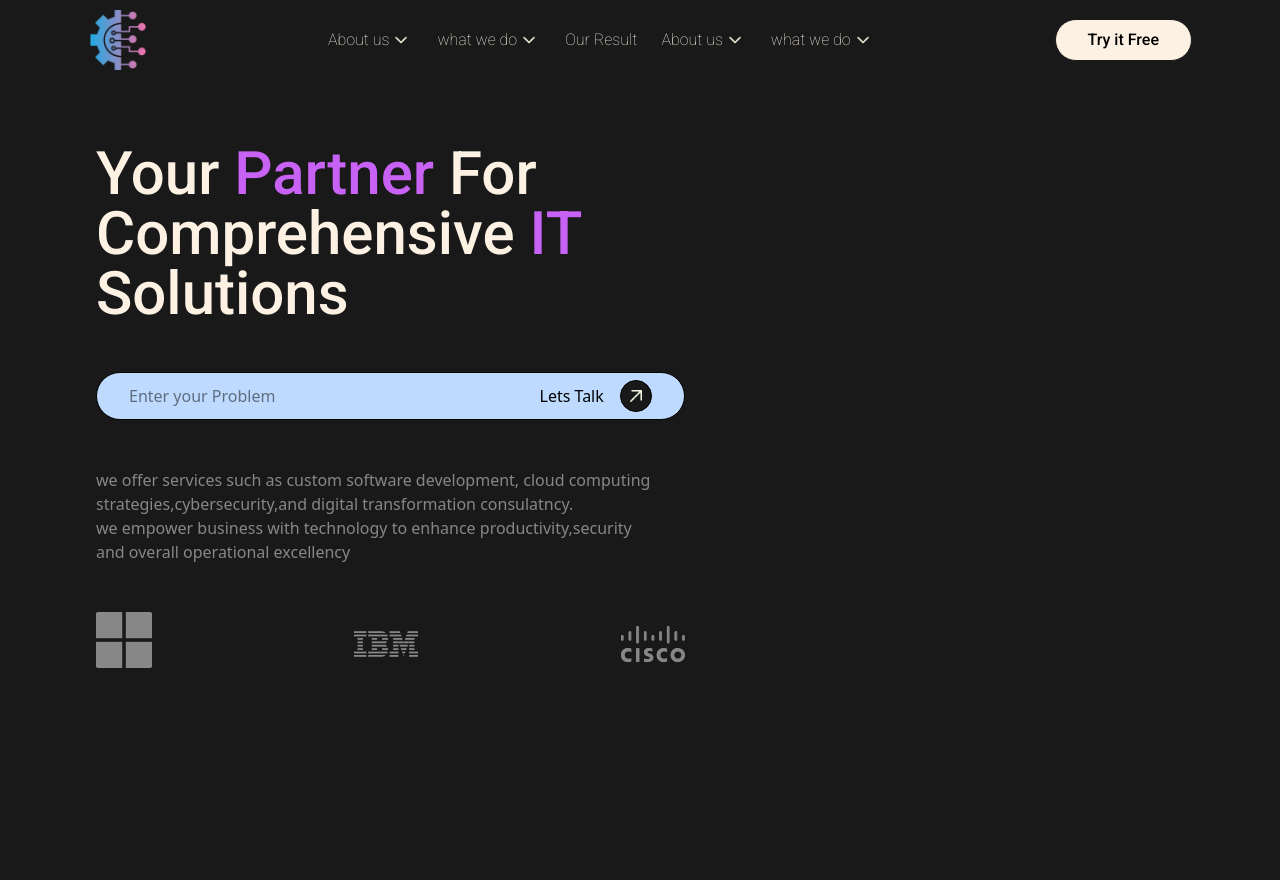
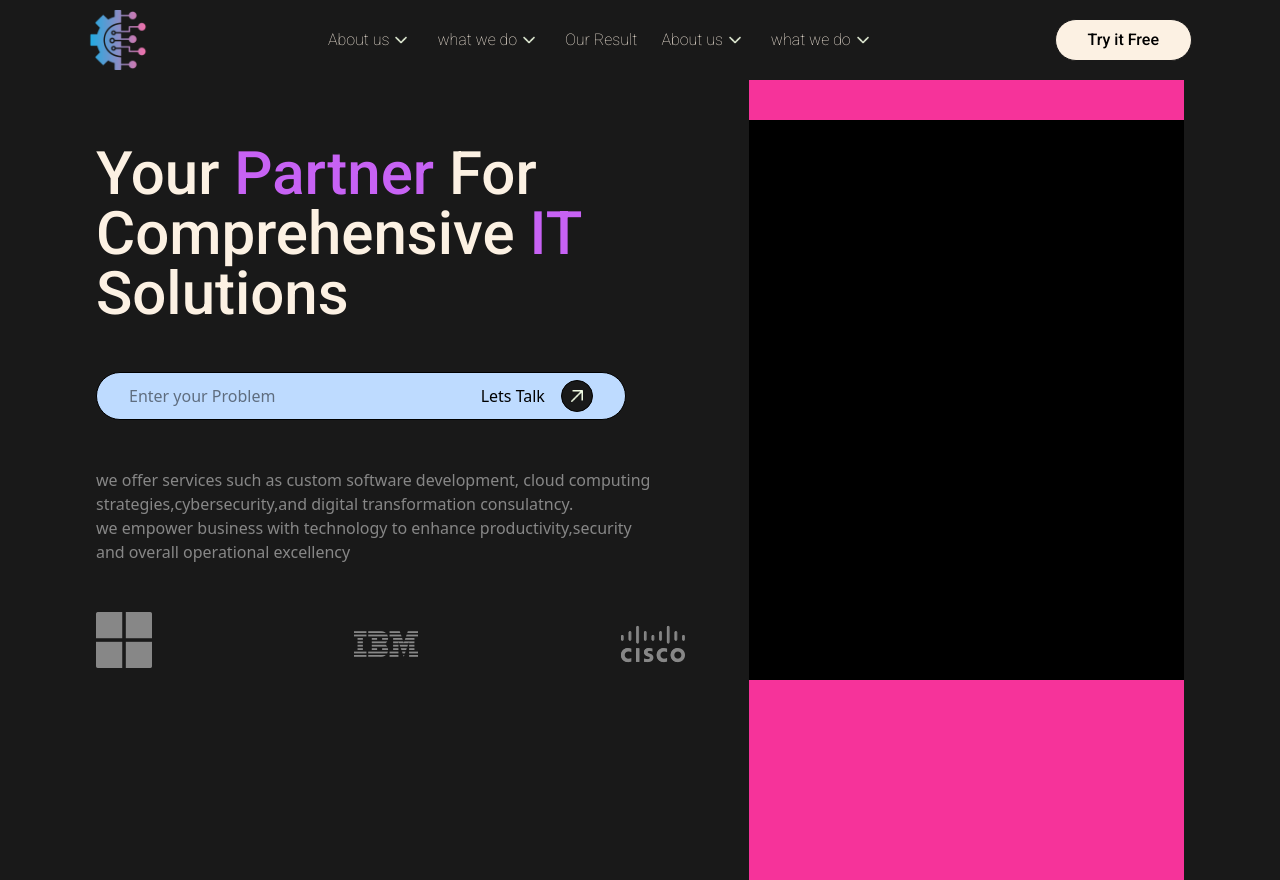
Before and after one commit to faisalalsalih/Innotec, a React (Vite) app: page / in a window 1280 px wide. Built offline with nearby package versions, Linux system fonts and the light colour scheme.

Commit message:
the start of part 2

```diff
--- a/src/components/Hero.jsx
+++ b/src/components/Hero.jsx
@@ -14,7 +14,7 @@ const Hero = () => {
         <div className="part1 w-[60%] flex flex-col gap-12 p-16 pl-0">
           <h1 className='text-6xl'>Your <span className='pink'>Partner</span> For <br /> Comprehensive <span className='pink'>IT</span> <br /> Solutions</h1>
 
-          <div className="bar w-50% h-12 border rounded-4xl bg-blue-200 flex justify-between pr-8 pl-8">
+          <div className="bar w-[90%] h-12 border rounded-4xl bg-blue-200 flex justify-between pr-8 pl-8">
             <input type="text" placeholder='Enter your Problem' className='focus:outline-none focus:ring-0 focus:border-none'/>
             <button className='flex items-center gap-4'>Lets Talk <span className='goal w-8 h-8 border rounded-full flex justify-center items-center bg-[#191919] cursor-pointer'><img className='w-3 h-3' src={Arrow} alt="arrow-upright" /></span></button>
           </div>
@@ -32,6 +32,17 @@ const Hero = () => {
 
 
 
+        {/* Part 2 */}
+        <div className="part2 w-[40%] bg-pink-500 pt-10">
+
+          <div className="card w-full h-140 bg-black">
+
+
+          </div>
+        </div>
+
+
+
       </section>
     </>
   )
```
